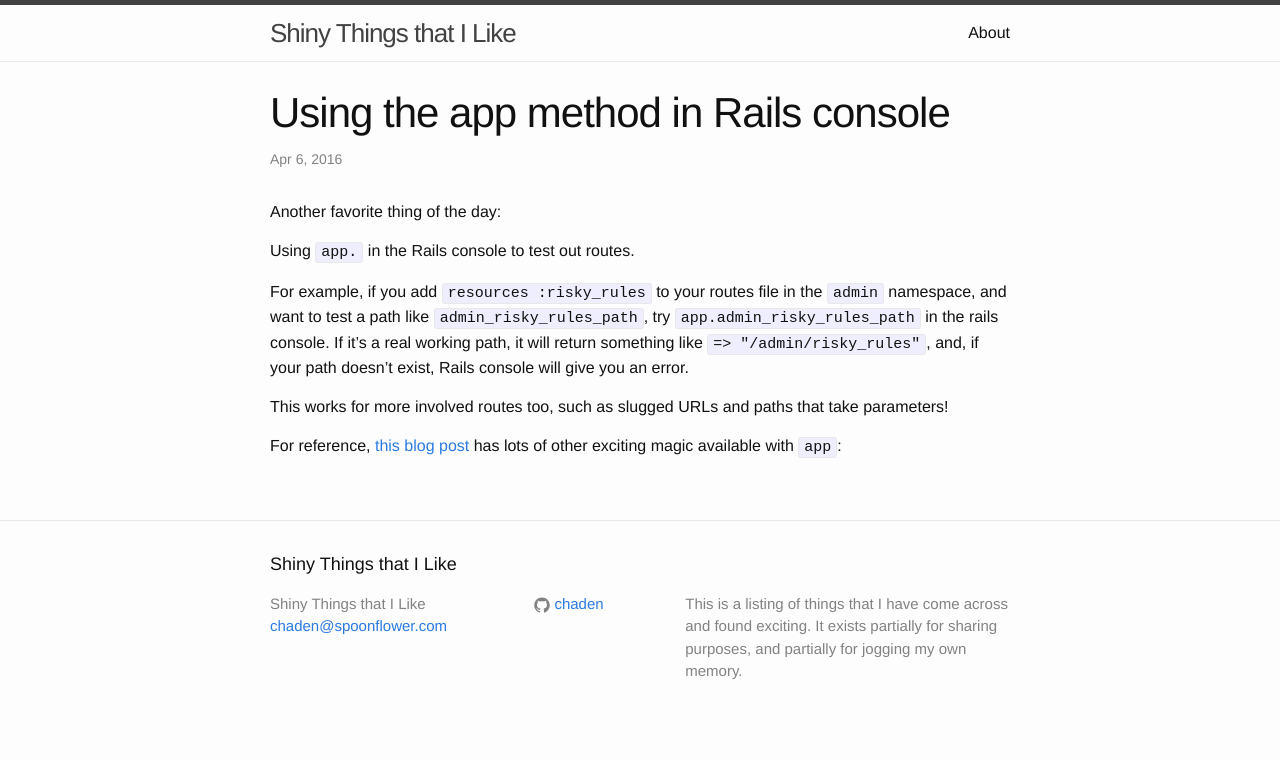
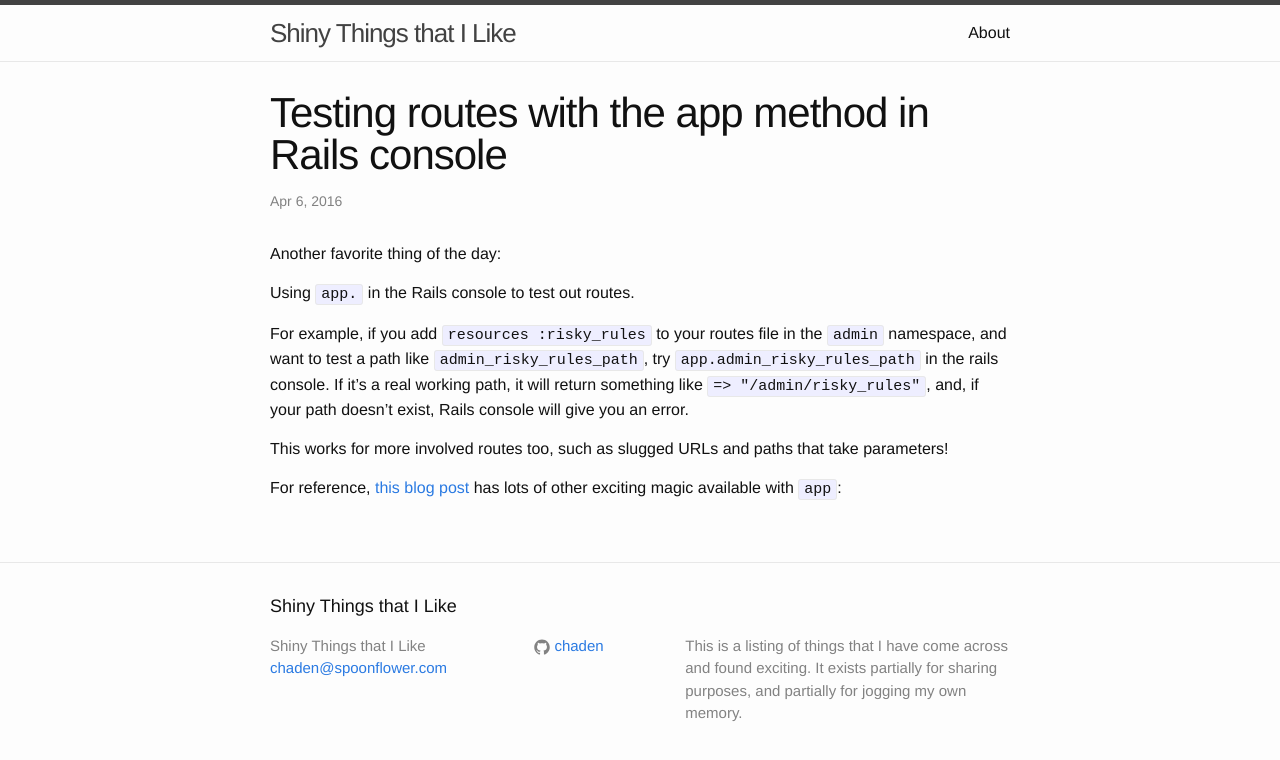
Before and after one commit to cHaden/chaden.github.io, a Jekyll site: the page built from _posts/2016-04-06-app-method-with-routes.markdown, in a window 1280 px wide. Shown: the top 760 px of the page. Built offline with Jekyll 4.4.1, drawn with Linux system fonts in a browser that asks for light colours.

Commit message:
argh. Jekyll doesn't display posts with timestamps in the future

```diff
--- a/_posts/2016-04-06-app-method-with-routes.markdown
+++ b/_posts/2016-04-06-app-method-with-routes.markdown
@@ -1,7 +1,7 @@
 ---
 layout: post
-title:  "Using the app method in Rails console"
-date:   2016-04-06 13:43:00 -0400
+title:  "Testing routes with the app method in Rails console"
+date:   2016-04-06 12:43:00 -0400
 categories: ruby stuff
 ---
 
```
